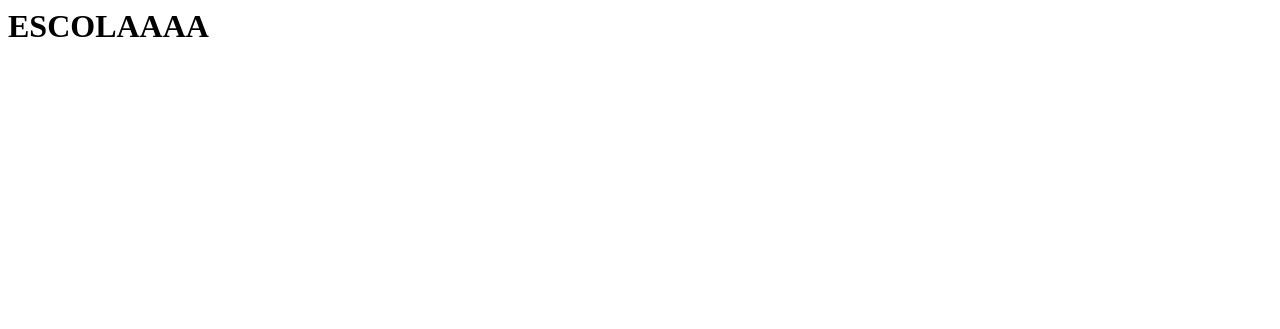
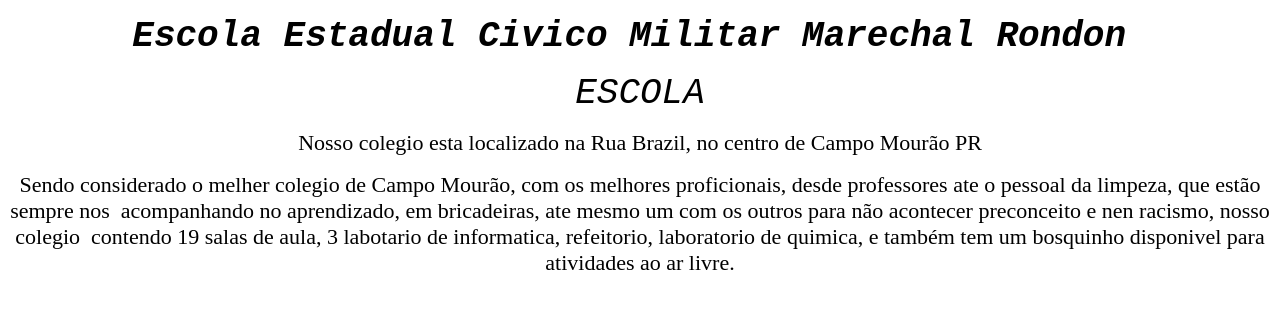
Before and after one commit to helojuli/TRABALHO, a plain HTML site: page INDEX.HTML in a window 1280 px wide. Drawn offline with Linux system fonts and the light colour scheme.

Commit message:
primeira at

```diff
--- a/INDEX.HTML
+++ b/INDEX.HTML
@@ -1 +1,20 @@
-<H1>ESCOLAAAA</H1>
+<!DOCTYPE html>
+<html lang="pt-BR">
+    <head>
+        <meta charset="UTF8">
+        <title> minha escola </title>
+    </head>
+    <body>
+        <p style="text-align:center"><em><strong><span style="font-family:Courier New,Courier,monospace"><span style="font-size:36px">Escola Estadual Civico Militar Marechal Rondon&nbsp;</span></span></strong></em></p>
+
+        <p style="text-align:center"><em><span style="font-family:Courier New,Courier,monospace"><span style="font-size:36px">ESCOLA</span></span></em></p>
+
+        <p style="text-align:center"><span style="font-size:22px">Nosso colegio esta localizado na Rua Brazil, no centro de Campo Mour&atilde;o PR</span></p>
+
+        <p style="text-align:center"><span style="font-size:22px">Sendo considerado o melher colegio de Campo Mour&atilde;o, com os melhores proficionais, desde professores ate o pessoal da limpeza, que est&atilde;o sempre nos&nbsp; acompanhando no aprendizado, em bricadeiras, ate mesmo um com os outros para n&atilde;o acontecer preconceito e nen racismo, nosso colegio&nbsp; contendo 19 salas de aula, 3 labotario de informatica, refeitorio, laboratorio de quimica, e tamb&eacute;m tem um bosquinho disponivel para atividades ao ar livre.</span></p>
+
+        <p style="text-align:center">&nbsp;</p>
+
+    </body>
+
+</html>
```
